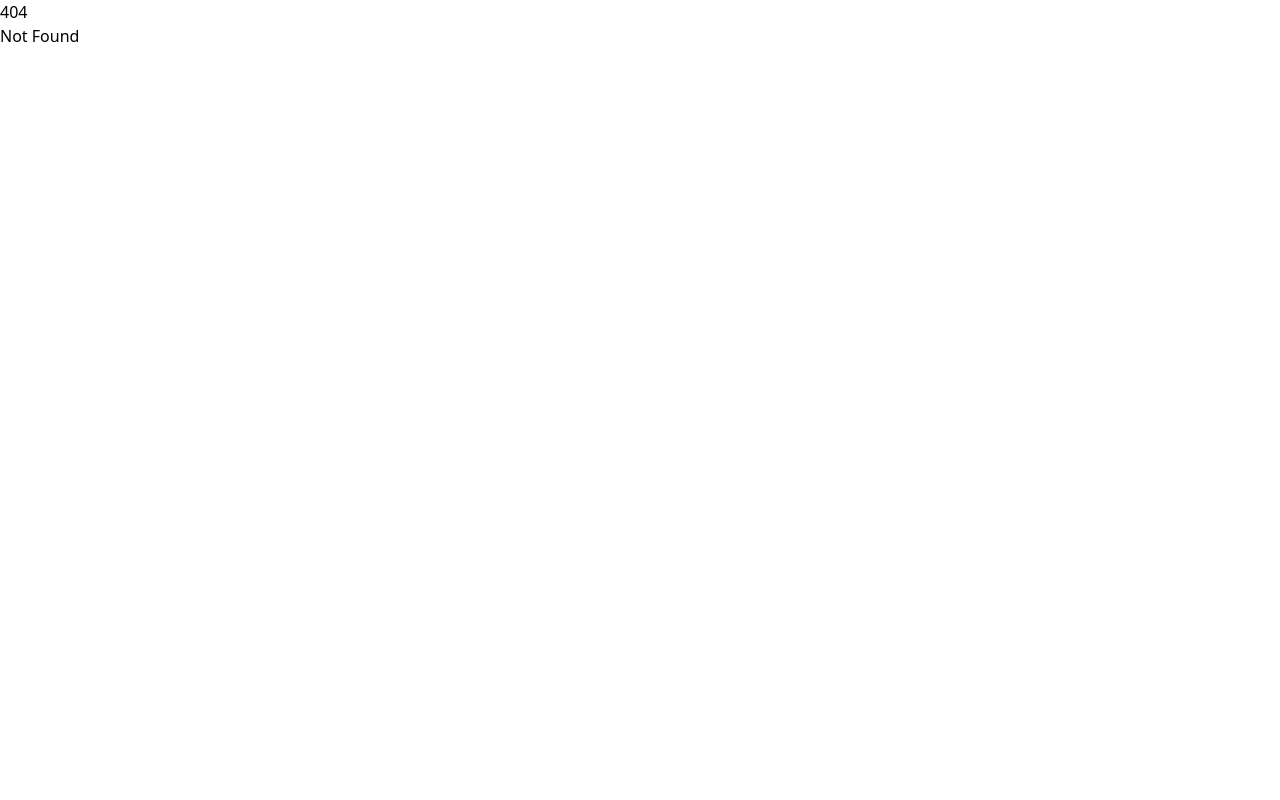
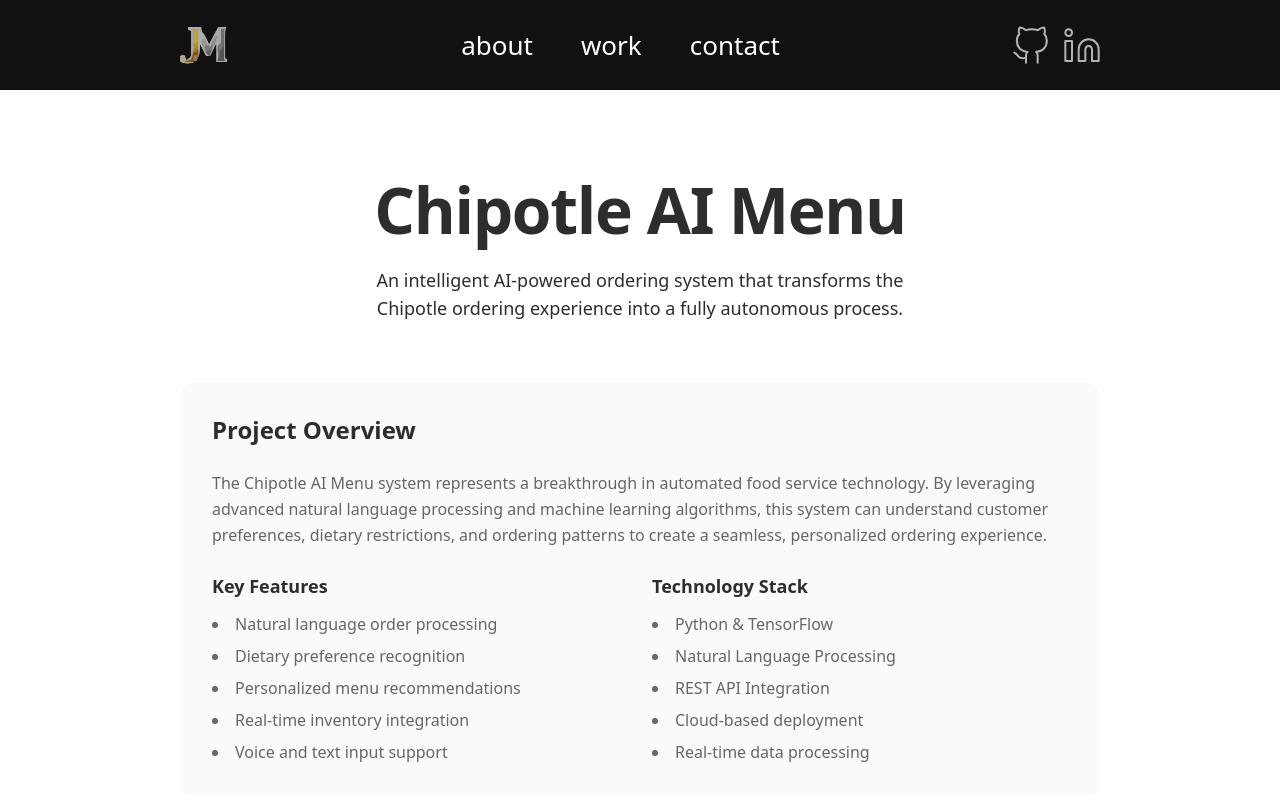
Before and after one commit to robmcdonald5/personalsite, a SvelteKit app: page /work/ai-menu-chatbot in a window 1280 px wide. Before the commit this address had no page. Shown: the top 800 px of the page. Built offline with nearby package versions, Linux system fonts and the light colour scheme.

Commit message:
Added Chipotle AI Menu page

```diff
--- a/src/routes/work/+page.svelte
+++ b/src/routes/work/+page.svelte
@@ -84,37 +84,37 @@
               <div class="flex flex-col">
                 <button
                   class="w-full h-[48px] flex items-center py-3 px-6 bg-[#FAFAFA] hover:bg-[#F0F0F0] transition-colors text-left"
-                  onclick={(e) => { e.stopPropagation(); /* Handle project click */ }}"
+                  onclick={(e) => { e.stopPropagation(); window.location.href = '/work/ai-menu-chatbot'; }}
                 >
                   <span class="text-[#666666] font-inter">Chipotle AI Menu</span>
                 </button>
                 <button
                   class="w-full h-[48px] flex items-center py-3 px-6 bg-[#FAFAFA] hover:bg-[#F0F0F0] transition-colors text-left"
-                  onclick={(e) => { e.stopPropagation(); /* Handle project click */ }}"
+                  onclick={(e) => { e.stopPropagation(); /* Handle project click */ }}
                 >
                   <span class="text-[#666666] font-inter">PoE Market Analyzer</span>
                 </button>
                 <button
                   class="w-full h-[48px] flex items-center py-3 px-6 bg-[#FAFAFA] hover:bg-[#F0F0F0] transition-colors text-left"
-                  onclick={(e) => { e.stopPropagation(); /* Handle project click */ }}"
+                  onclick={(e) => { e.stopPropagation(); /* Handle project click */ }}
                 >
                   <span class="text-[#666666] font-inter">E-Commerce Tracking Tool</span>
                 </button>
                 <button
                   class="w-full h-[48px] flex items-center py-3 px-6 bg-[#FAFAFA] hover:bg-[#F0F0F0] transition-colors text-left"
-                  onclick={(e) => { e.stopPropagation(); /* Handle project click */ }}"
+                  onclick={(e) => { e.stopPropagation(); /* Handle project click */ }}
                 >
                   <span class="text-[#666666] font-inter">Creative Writing AI Assistant</span>
                 </button>
                 <button
                   class="w-full h-[48px] flex items-center py-3 px-6 bg-[#FAFAFA] hover:bg-[#F0F0F0] transition-colors text-left"
-                  onclick={(e) => { e.stopPropagation(); /* Handle project click */ }}"
+                  onclick={(e) => { e.stopPropagation(); /* Handle project click */ }}
                 >
                   <span class="text-[#666666] font-inter">Personal Site</span>
                 </button>
                 <button
                   class="w-full h-[48px] flex items-center py-3 px-6 bg-[#FAFAFA] hover:bg-[#F0F0F0] transition-colors rounded-b-2xl text-left"
-                  onclick={(e) => { e.stopPropagation(); /* Handle project click */ }}"
+                  onclick={(e) => { e.stopPropagation(); /* Handle project click */ }}
                 >
                   <span class="text-[#666666] font-inter">Dune Spice Wars Interactive Wiki</span>
                 </button>
@@ -184,7 +184,7 @@
                     <div class="flex flex-col">
                       <button
                         class="w-[300px] h-[60px] flex items-center justify-between py-[19px] pl-[40px] pr-6 bg-[#FAFAFA] hover:bg-[#F0F0F0] transition-colors text-left"
-                        onclick={(e) => { e.stopPropagation(); /* Handle project click */ }}
+                        onclick={(e) => { e.stopPropagation(); window.location.href = '/work/ai-menu-chatbot'; }}
                       >
                         <span class="text-[#666666] font-inter">Chipotle AI Menu</span>
                       </button>
--- /dev/null
+++ b/src/routes/work/ai-menu-chatbot/+page.svelte
@@ -0,0 +1,76 @@
+<script>
+  import Header from '$lib/Header.svelte';
+  import Footer from '$lib/Footer.svelte';
+</script>
+
+<svelte:head>
+  <title>Chipotle AI Menu - Joshua McDonald</title>
+</svelte:head>
+
+<div class="flex flex-col min-h-screen w-full bg-[#FFFFFF] overflow-x-hidden">
+  <header class="w-full bg-[#111111] flex justify-center">
+    <Header />
+  </header>
+
+  <main class="flex-grow flex flex-col">
+    <!-- Hero Section -->
+    <div class="w-full bg-[#FFFFFF] flex justify-center py-[80px] flex-grow">
+      <section class="w-full max-w-[1440px] px-[5%] md:px-[180px]">
+        <!-- Title and Description -->
+        <div class="flex flex-col items-center gap-4 mb-[60px]">
+          <h1 class="text-[#2D2D2D] text-[64px] font-inter font-bold tracking-[-1.28px] text-center leading-tight">
+            Chipotle AI Menu
+          </h1>
+          <p class="text-[#2D2D2D] text-lg font-inter text-center max-w-[600px]">
+            An intelligent AI-powered ordering system that transforms the Chipotle ordering experience into a fully autonomous process.
+          </p>
+        </div>
+
+        <!-- Project Content Area -->
+        <div class="flex justify-center">
+          <div class="w-full max-w-[1000px] bg-[#FAFAFA] rounded-2xl p-8 mb-[60px]">
+            <h2 class="text-[#2D2D2D] text-2xl font-inter font-bold mb-6">
+              Project Overview
+            </h2>
+            <div class="space-y-6">
+              <p class="text-[#666666] font-inter leading-relaxed">
+                The Chipotle AI Menu system represents a breakthrough in automated food service technology.
+                By leveraging advanced natural language processing and machine learning algorithms, this system
+                can understand customer preferences, dietary restrictions, and ordering patterns to create a
+                seamless, personalized ordering experience.
+              </p>
+              <div class="grid md:grid-cols-2 gap-6">
+                <div>
+                  <h3 class="text-[#2D2D2D] text-lg font-inter font-semibold mb-3">Key Features</h3>
+                  <ul class="text-[#666666] font-inter space-y-2 list-disc list-inside">
+                    <li>Natural language order processing</li>
+                    <li>Dietary preference recognition</li>
+                    <li>Personalized menu recommendations</li>
+                    <li>Real-time inventory integration</li>
+                    <li>Voice and text input support</li>
+                  </ul>
+                </div>
+                <div>
+                  <h3 class="text-[#2D2D2D] text-lg font-inter font-semibold mb-3">Technology Stack</h3>
+                  <ul class="text-[#666666] font-inter space-y-2 list-disc list-inside">
+                    <li>Python & TensorFlow</li>
+                    <li>Natural Language Processing</li>
+                    <li>REST API Integration</li>
+                    <li>Cloud-based deployment</li>
+                    <li>Real-time data processing</li>
+                  </ul>
+                </div>
+              </div>
+            </div>
+          </div>
+        </div>
+      </section>
+    </div>
+
+    <div class="w-full h-[4px] gradient-divider"></div>
+  </main>
+
+  <footer class="w-full bg-[#F5F5F5] flex justify-center">
+    <Footer />
+  </footer>
+</div>
```
